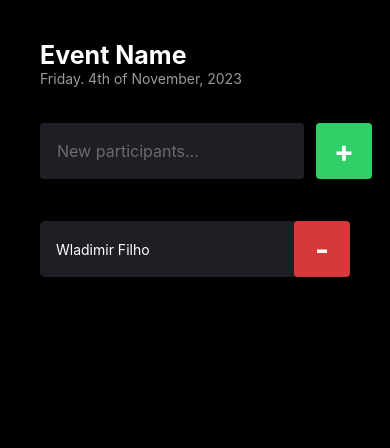
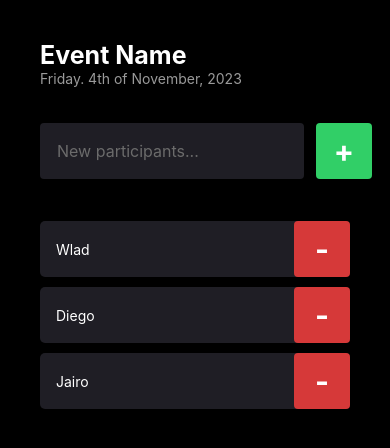
Before and after one commit to WladimirFilho/React-Native-New-Participant-List, a React Native app: screen / in a window 390 px wide. Shown: the top 448 px of the page. Built offline with nearby package versions, Linux system fonts and the light colour scheme.

Commit message:
passing props and naming type on TypeScript

```diff
--- a/src/components/participants/index.tsx
+++ b/src/components/participants/index.tsx
@@ -1,11 +1,16 @@
 import { View, Text, TouchableOpacity } from "react-native";
 import { styles } from './styles'
 
-export function Participants() {
+type Props = {
+    name: string,
+}
+
+export function Participants({ name } : Props) {
+
     return (
         <View style={styles.container}>
             <Text style={styles.name}>
-                Wladimir Filho
+                {name}
             </Text>
 
             <TouchableOpacity style={styles.button}>
--- a/src/screens/home/index.tsx
+++ b/src/screens/home/index.tsx
@@ -35,7 +35,10 @@ export function Home() {
             </TouchableOpacity>
           </View>
 
-          <Participants />
+      <Participants name='Wlad' />
+      <Participants name='Diego' />
+      <Participants name='Jairo' />
+
 
 
 
```
